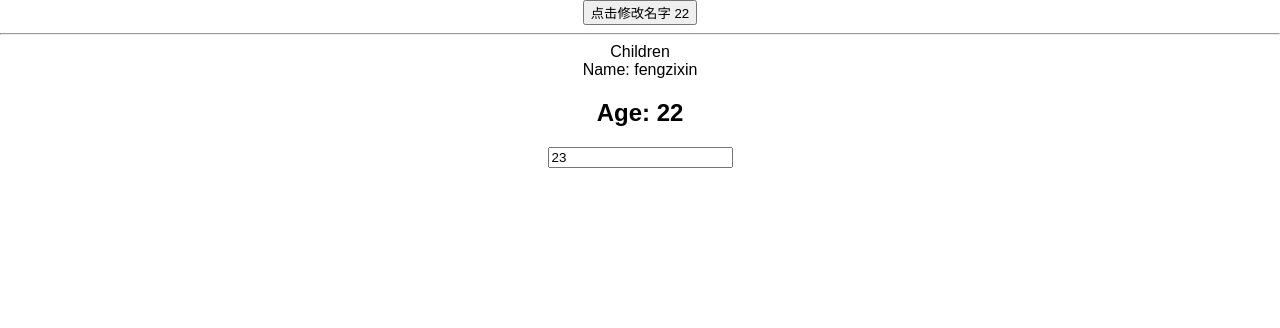
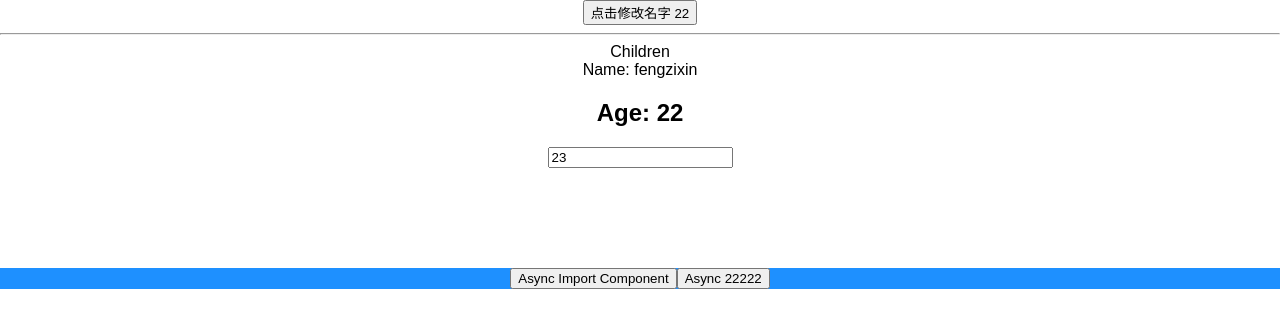
Before and after one commit to VonConfidence/react-lifecircle-study, a React app: page / in a window 1280 px wide. Shown: the top 328 px of the page. Built offline with nearby package versions, Linux system fonts and the light colour scheme.

Commit message:
show webpack config

```diff
--- a/config/webpack.config.dev.js
+++ b/config/webpack.config.dev.js
@@ -1,4 +1,4 @@
-'use strict';
+
 
 const autoprefixer = require('autoprefixer');
 const path = require('path');
@@ -60,7 +60,7 @@ module.exports = {
     // containing code from all our entry points, and the Webpack runtime.
     filename: 'static/js/bundle.js',
     // There are also additional JS chunk files if you use code splitting.
-    chunkFilename: 'static/js/[name].chunk.js',
+    chunkFilename: 'static/js/[name].js',
     // This is the URL that app is served from. We use "/" in development.
     publicPath: publicPath,
     // Point sourcemap entries to original disk location (format as URL on Windows)
--- a/src/App.js
+++ b/src/App.js
@@ -1,6 +1,8 @@
 import React, { Component } from 'react';
 import './App.css';
 import ChildComponent from './components/ChildComponent'
+
+import PageA from './pages/PageA'
 
 class App extends Component {
   constructor(props) {
@@ -50,7 +52,9 @@ class App extends Component {
         <button onClick={this.handleClick.bind(this)}>点击修改名字 {this.state.age}</button>
         <hr/>
         <ChildComponent name={this.state.name} age={this.state.age} handleAgeClick={this.handleAgeClick.bind(this)}/>
-
+        <div style={{marginTop: '100px', backgroundColor: 'dodgerblue'}}>
+          <PageA />
+        </div>
       </div>
     );
   }
--- /dev/null
+++ b/src/pages/PageA.js
@@ -0,0 +1,34 @@
+import React from 'react'
+
+export default class PageA extends React.Component {
+  handleClick() {
+    // import('./page_test.js').then(module=> {
+    //   module.default();
+    //   console.log(' import success')
+    // }).catch (err=> {
+    //   console.log(err)
+    // })
+    // const path = encodeURIComponent('new/page')
+    let pageId = 'page_123';
+    require.ensure([],function(require){
+      console.log('page____foo')
+      const foo =require("./page_test.js");
+      foo.default()
+    }, 'pageId_123');
+  }
+  handleClick2() {
+    require.ensure([],function(require){
+      // console.log('page____bar')
+      const bar =require("./page_test_1.js");
+      bar.default()
+    }, 'pageId_123');
+  }
+  render() {
+    return (
+      <div>
+        <button onClick={this.handleClick.bind(this)}>Async Import Component</button>
+        <button onClick={this.handleClick2.bind(this)}>Async 22222</button>
+      </div>
+    )
+  }
+}
--- /dev/null
+++ b/src/pages/page_test.js
@@ -0,0 +1,3 @@
+export default function() {
+  console.log('hello wordld');
+}
--- /dev/null
+++ b/src/pages/page_test_1.js
@@ -0,0 +1,3 @@
+export default function() {
+  console.log('test 1');
+}
```
Also changed, not shown: 1 other file (tests, documents, lock files or other folders).
